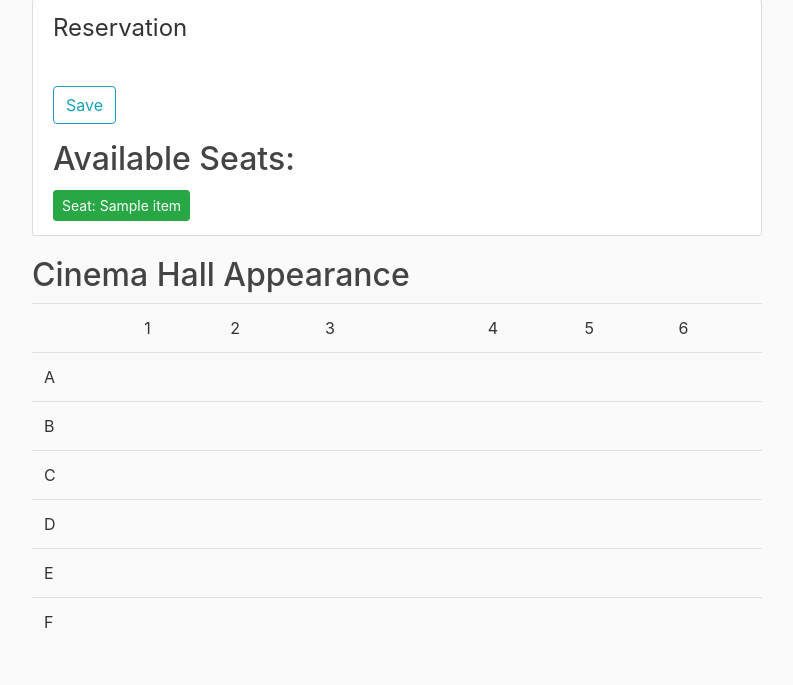
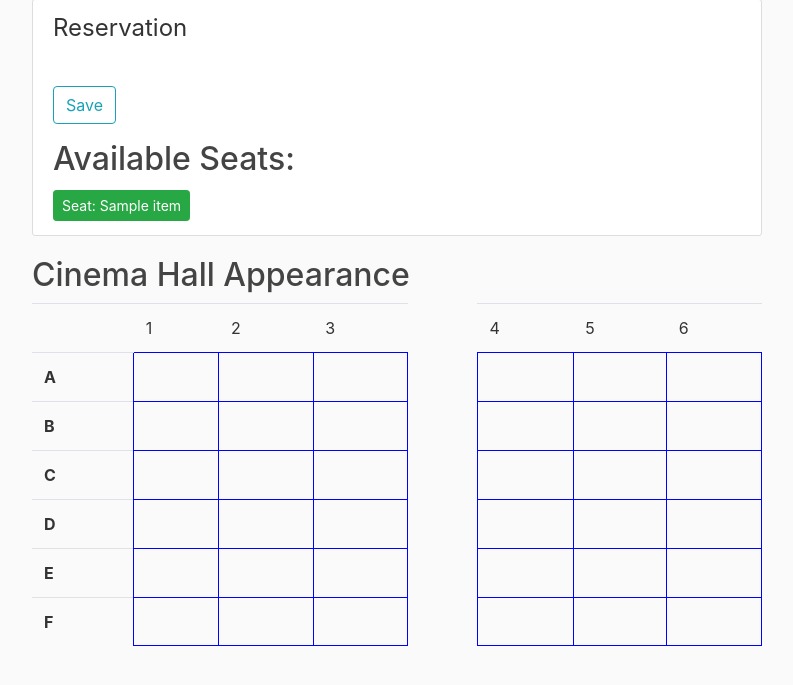
Before and after one commit to adamjanas/cinema_app, a Django app: template templates/app/booking_form.html in a window 1280 px wide. Shown: the part 81-766 px from the top of the page, without its empty margins (53-846 px from the left). Run offline with Django 3.2, Linux system fonts and the light colour scheme; the template is opened without the code that fills it: most values are stand-ins (such as "Sample title", 1, 10 or a date in 2020); some libraries are stand-ins or nearby versions.

Commit message:
changed static files

```diff
--- a/static/style.css
+++ b/static/style.css
@@ -75,3 +75,21 @@
 .account-heading {
   font-size: 2.5rem;
 }
+
+.table tbody tr td:not(:first-child) {
+  border: 1px solid blue;
+  width: 1em;
+  height:1em;
+}
+.table tbody tr td:first-child {
+  font-weight:bold;
+  width:2px;
+}
+
+.table tr td:nth-child(5) {
+  border:none!important;
+}
+
+.table {
+  border-spacing: 3em;
+}
```
